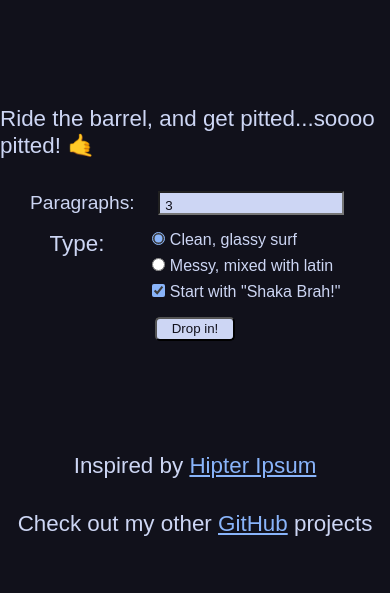
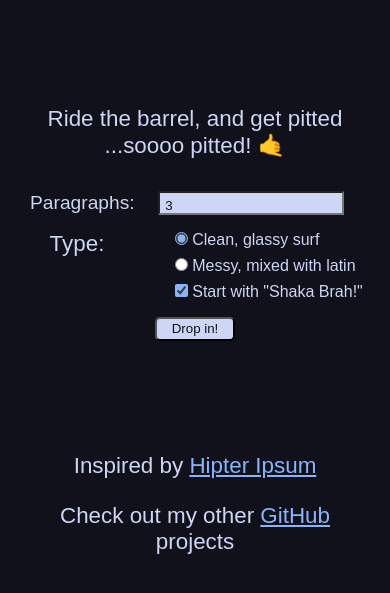
Before and after one commit to gestylinaga/surfSum, a plain HTML site: page index.html in a window 390 px wide. Shown: the part 141-734 px from the top of the page. Drawn offline with Linux system fonts and the light colour scheme.

Commit message:
fix: add padding and center text for mobile view

```diff
--- a/css/style.scss
+++ b/css/style.scss
@@ -6,12 +6,12 @@
   font-family: 'Archive', sans-serif;
 }
 
-/* Dark Mode */
+// Dark Mode
 $bg: #11111b;
 $text: #cdd6f4;
 $blue: #89b4fa;
 
-/* Light Mode */
+// Light Mode
 //$bg: #dce0e8;
 //$text: #4c4f69;
 //$blue: #1e66f5;
@@ -64,7 +64,7 @@ header {
     width: 50px;
     fill: $text;
   }
-  /* Aligns bottom of text with SVG */
+  // Aligns bottom of text with SVG
   //> h1 {
   //  transform: translateY(35%);
   //}
@@ -79,6 +79,12 @@ header {
 
 p {
   font-size: 1.4rem;
+  padding-left: 1em;
+  padding-right: 1em;
+}
+
+.intro-text {
+  text-align: center;
 }
 
 #display {
@@ -140,6 +146,12 @@ a {
   color: $blue;
 }
 
+.bottom-text {
+  @include flex-col;
+  text-align: center;
+  gap: 1.5rem;
+}
+
 .container {
   @include flex-col;
   gap: 2em;
--- a/index.html
+++ b/index.html
@@ -46,7 +46,7 @@
 
         <div id="display"></div>
 
-        <p>Ride the barrel, and get pitted...soooo pitted! 🤙</p>
+        <p class="intro-text">Ride the barrel, and get pitted ...soooo pitted! 🤙</p>
 
         <form action="javascript: handleClick()">
           <div class="p-box">
@@ -74,6 +74,7 @@
           <button id="button" class="form-button" type="submit">Drop in!</button>
         </form>
 
+        <div class="bottom-text">
           <p>
             Inspired by
             <a href="https://hipsum.co">Hipter Ipsum</a>
@@ -85,6 +86,7 @@
             projects
           </p>
         </div>
+      </div>
 
     </div>
 
```
Also changed, not shown: css/style.css, 1 other file. Lines whose indentation alone changed are shown as unchanged.
